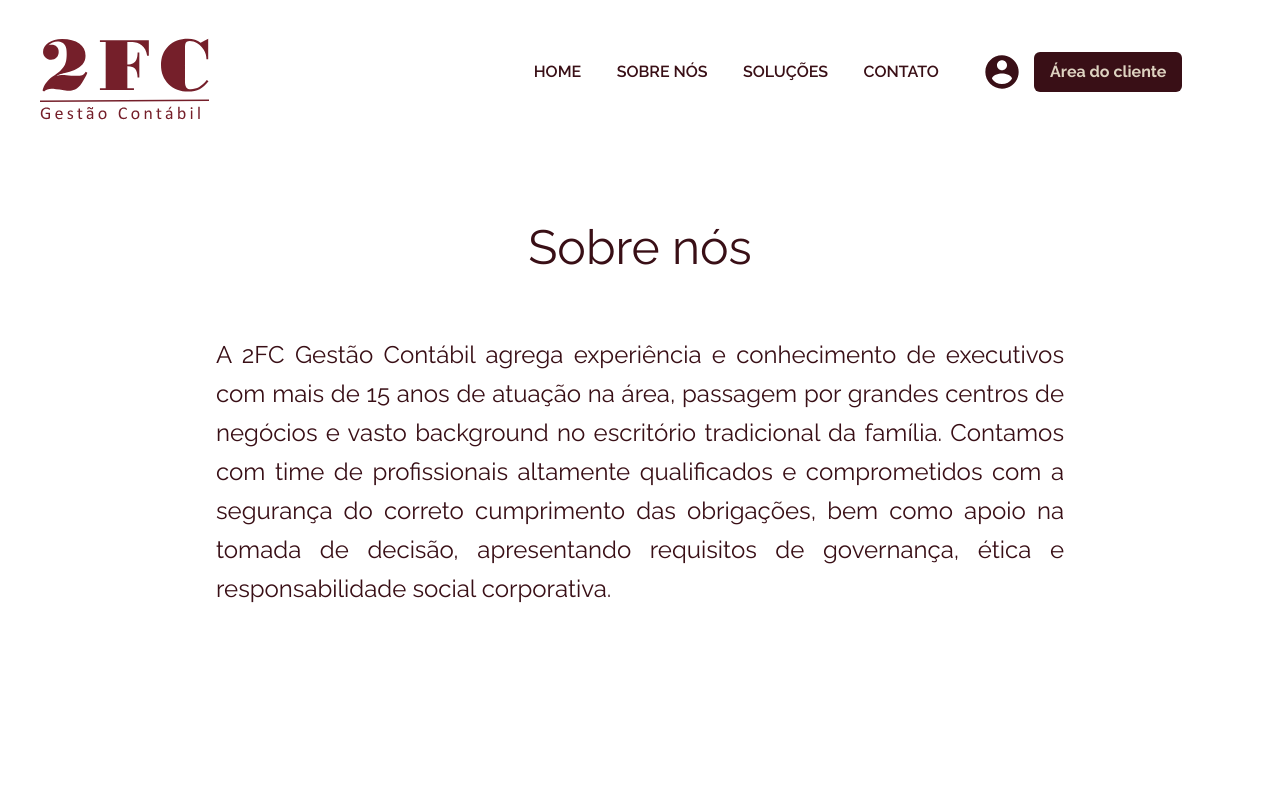
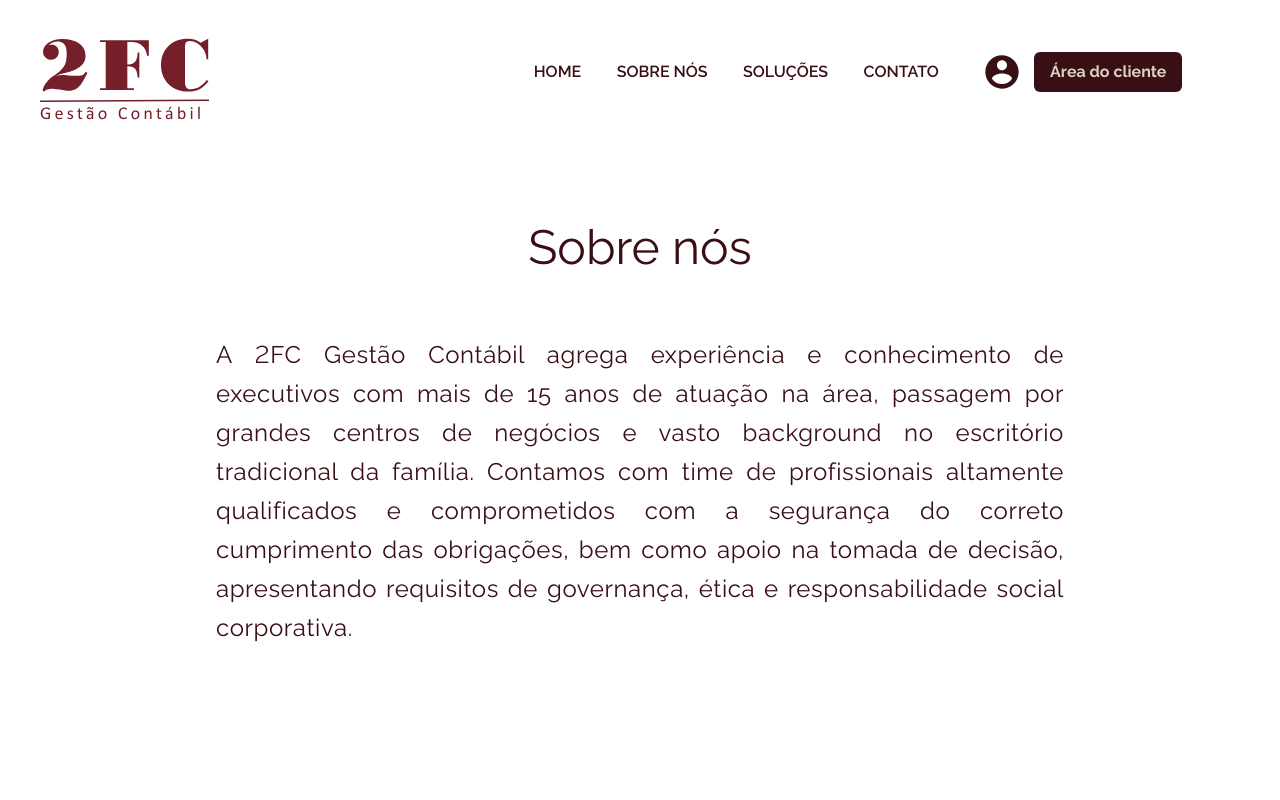
Before and after one commit to devruso/landing-page-2fc, a React (Create React App) app: page /sobre in a window 1280 px wide. Shown: the top 800 px of the page. Built offline with nearby package versions, Linux system fonts and the light colour scheme.

Commit message:
fix: letter spacing

```diff
--- a/src/pages/About.tsx
+++ b/src/pages/About.tsx
@@ -3,8 +3,12 @@ export default function About():JSX.Element{
 
     <div className="max-w-4xl px-4 flex flex-col bg-opacity-40 rounded-md mx-auto my-20 text-lg text-vinho">
         <h1 className="text-5xl self-center">Sobre nós</h1>
-        <p className="mb-4 text-2xl mt-16 leading-relaxed text-justify md:mb-40 px-2">
-        A 2FC Gestão Contábil agrega experiência e conhecimento de executivos com mais de 15 anos de atuação na área, passagem por grandes centros de negócios e vasto background no escritório tradicional da família. Contamos com time de profissionais altamente qualificados e comprometidos com a segurança do correto cumprimento das obrigações, bem como apoio na tomada de decisão, apresentando requisitos de governança, ética e responsabilidade social corporativa.
+        <p className="mb-4 text-2xl mt-16 leading-normal  md:tracking-wide md:leading-relaxed text-justify md:mb-40 px-2">
+        A <p className="inline text-3xl font-light">2</p>FC Gestão Contábil agrega experiência e conhecimento de executivos com mais
+         de 15 anos de atuação na área, passagem por grandes centros de negócios e vasto
+         background no escritório tradicional da família. Contamos com time de profissionais altamente qualificados
+          e comprometidos com a segurança do correto cumprimento das obrigações, bem como apoio na tomada de decisão,
+          apresentando requisitos de governança, ética e responsabilidade social corporativa.
         </p>
 
     </div>)
```
